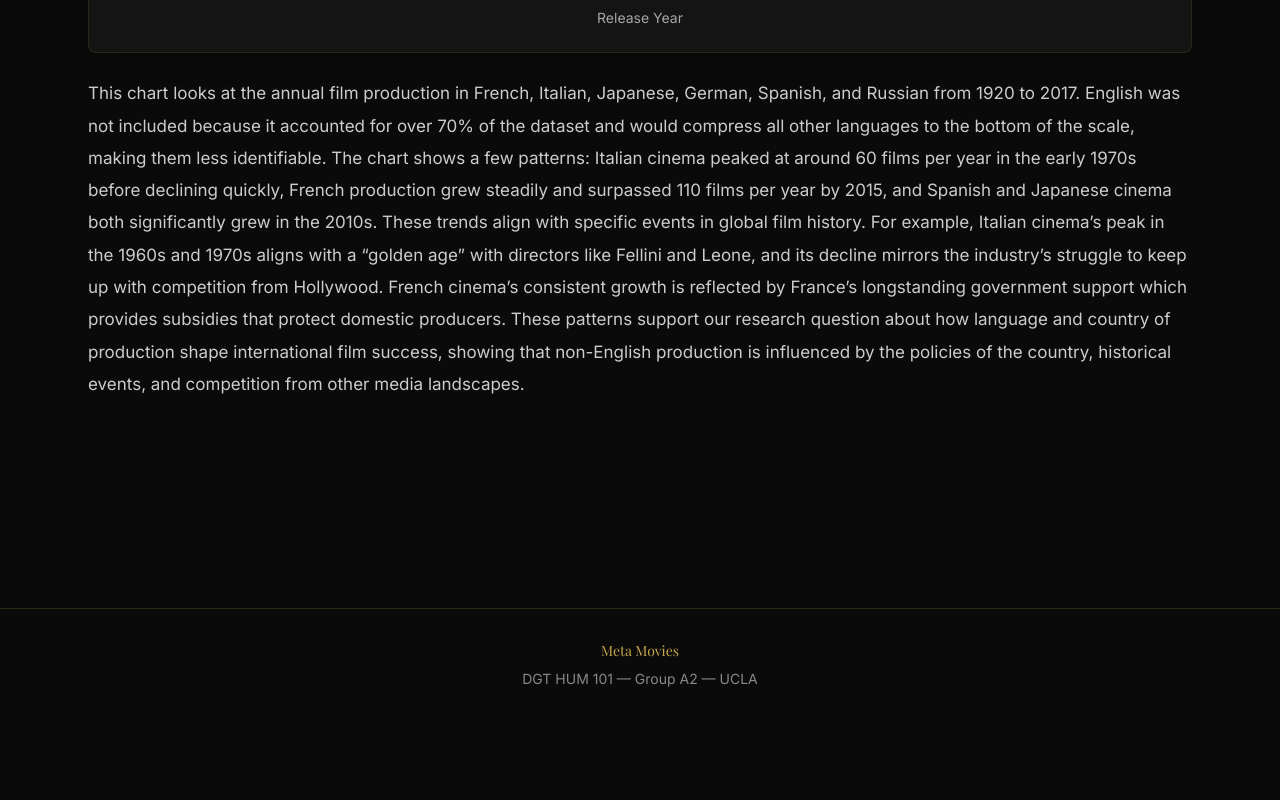
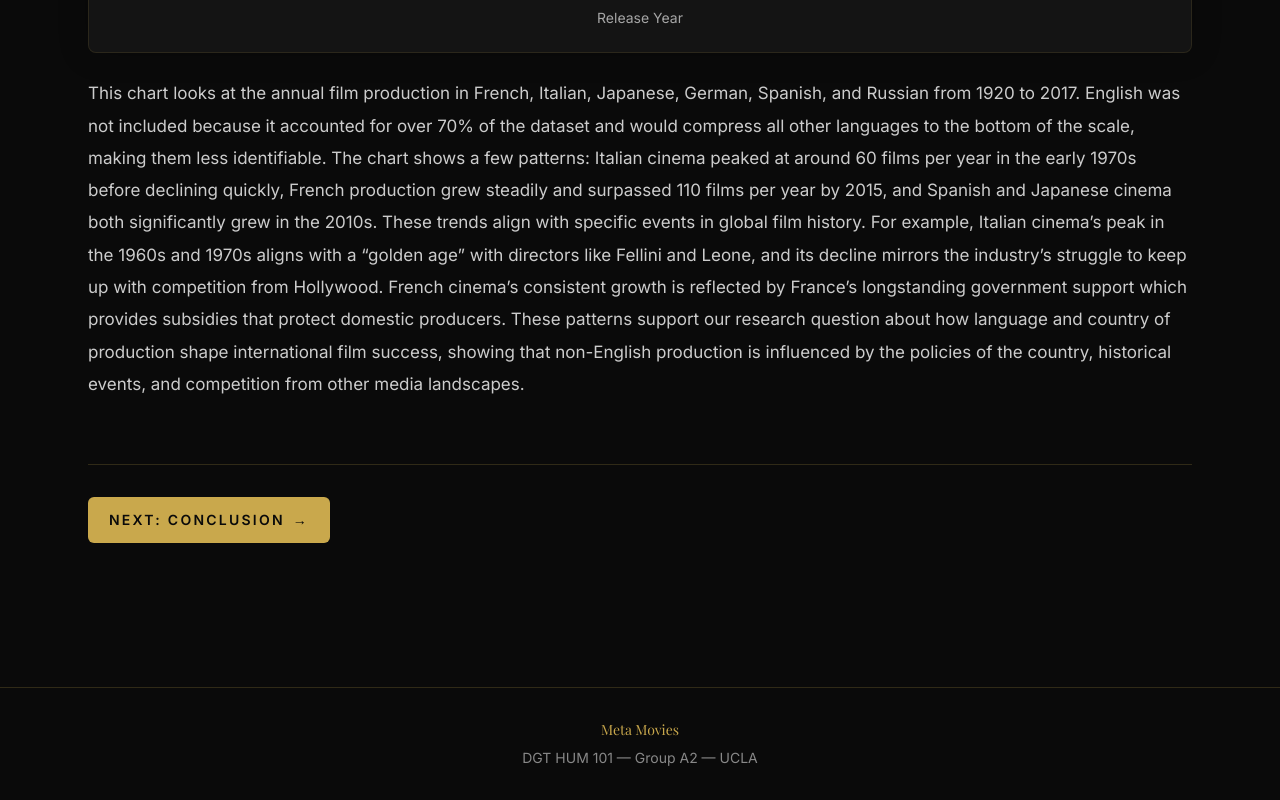
Before and after one commit to 3eif/meta-movies, a Next.js app: page /analysis/language-country-genre in a window 1280 px wide. Shown: the part 2442-3242 px from the top of the page. Before the commit the page ends 3163 px from the top, so only its background shows below. Built offline with nearby package versions, Linux system fonts and the light colour scheme; a web font is replaced by a local one.

Commit message:
feat(website): add AnalysisPager component to navigation across analysis pages

```diff
--- /dev/null
+++ b/src/app/analysis/AnalysisPager.tsx
@@ -0,0 +1,20 @@
+import Link from "next/link";
+
+type AnalysisPagerProps = {
+  href: string;
+  label: string;
+};
+
+export default function AnalysisPager({ href, label }: AnalysisPagerProps) {
+  return (
+    <section className="mt-12 border-t border-[#c9a84c]/20 pt-8">
+      <Link
+        href={href}
+        className="btn-primary inline-flex items-center gap-2 rounded-md border border-[#c9a84c]/45 bg-[#c9a84c] px-5 py-3 text-sm font-semibold uppercase tracking-[0.16em] text-[#0a0a0a] transition-all duration-300 hover:bg-[#d9bf73] hover:text-[#111111]"
+      >
+        Next: {label}
+        <span aria-hidden="true">→</span>
+      </Link>
+    </section>
+  );
+}
--- a/src/app/analysis/conclusion/page.tsx
+++ b/src/app/analysis/conclusion/page.tsx
@@ -1,3 +1,5 @@
+import AnalysisPager from "../AnalysisPager";
+
 export default function ConclusionPage() {
   return (
     <div className="max-w-6xl mx-auto px-6 py-16">
@@ -159,6 +161,8 @@ export default function ConclusionPage() {
           industry forces, marketing strategies, and cultural values that shape
           the power of film today.
         </p>
+
+        <AnalysisPager href="/data-critique" label="Data Critique" />
       </div>
     </div>
   );
--- a/src/app/analysis/language-country-genre/page.tsx
+++ b/src/app/analysis/language-country-genre/page.tsx
@@ -1,5 +1,6 @@
 import LanguageProductionLineChart from "../LanguageProductionLineChart";
 import TableauMapEmbed from "../TableauMapEmbed";
+import AnalysisPager from "../AnalysisPager";
 
 export default function LanguageCountryGenrePage() {
   return (
@@ -132,6 +133,11 @@ export default function LanguageCountryGenrePage() {
           events, and competition from other media landscapes.
         </p>
       </section>
+
+      <AnalysisPager
+        href="/analysis/conclusion"
+        label="Conclusion"
+      />
     </div>
   );
 }
--- a/src/app/analysis/page.tsx
+++ b/src/app/analysis/page.tsx
@@ -1,5 +1,6 @@
 import Link from "next/link";
 
+import AnalysisPager from "./AnalysisPager";
 import { BUSINESS_OF_FILM_ENTRY_ID } from "../bibliography/entryIds";
 
 export default function AnalysisOverviewPage() {
@@ -239,6 +240,11 @@ export default function AnalysisOverviewPage() {
           </p>
         </section>
       </section>
+
+      <AnalysisPager
+        href="/analysis/ratings-commercial-success"
+        label="Ratings & Commercial Success"
+      />
     </div>
   );
 }
--- a/src/app/analysis/production-choices/page.tsx
+++ b/src/app/analysis/production-choices/page.tsx
@@ -1,4 +1,5 @@
 import GenreLanguageChart from "../../text-analysis/GenreLanguageChart";
+import AnalysisPager from "../AnalysisPager";
 
 export default function ProductionChoicesPage() {
   return (
@@ -77,6 +78,11 @@ export default function ProductionChoicesPage() {
           common genre trends shared across global film production.
         </p>
       </section>
+
+      <AnalysisPager
+        href="/analysis/language-country-genre"
+        label="Language, Country, & Genre"
+      />
     </div>
   );
 }
--- a/src/app/analysis/ratings-commercial-success/page.tsx
+++ b/src/app/analysis/ratings-commercial-success/page.tsx
@@ -1,4 +1,6 @@
 import Image from "next/image";
+
+import AnalysisPager from "../AnalysisPager";
 import BudgetRevenueScatterChart from "../BudgetRevenueScatterChart";
 
 export default function RatingsCommercialSuccessPage() {
@@ -231,6 +233,11 @@ export default function RatingsCommercialSuccessPage() {
           critics.
         </p>
       </section>
+
+      <AnalysisPager
+        href="/analysis/production-choices"
+        label="Genres Across Languages"
+      />
     </div>
   );
 }
```
